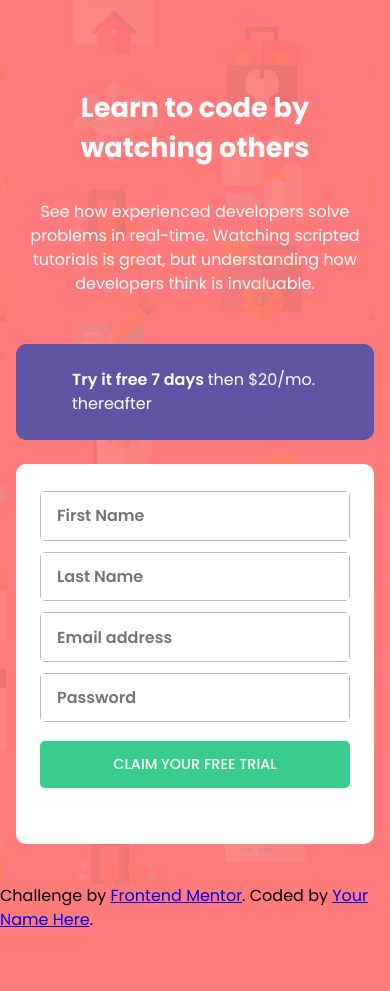
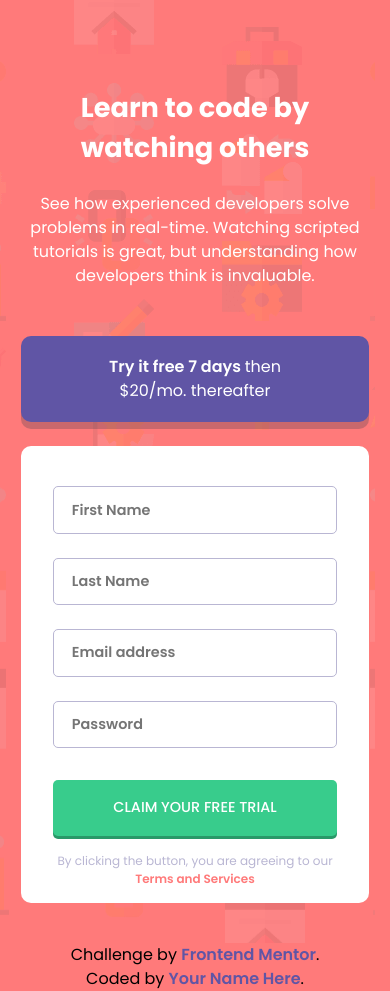
Before and after one commit to Otavio-Cipriano/intro-with-signup-form, a website built with Parcel: page src/index.html in a window 390 px wide. Before the commit the page ends 932 px from the top, so only its background shows below. Built offline with nearby package versions, Linux system fonts and the light colour scheme.

Commit message:
mobile view style

```diff
--- a/src/index.html
+++ b/src/index.html
@@ -58,7 +58,11 @@
                 Claim your free trial
               </button>
             </div>
-            By clicking the button, you are agreeing to our Terms and Services
+            <div class="form__reclaim">
+              <span>
+                By clicking the button, you are agreeing to our <a href="/">Terms and Services</a>
+              </span>
+            </div>
           </form>
         </div>
       </div>
@@ -68,7 +72,7 @@
     <div class="container">
       <p class="attribution">
         Challenge by <a href="https://www.frontendmentor.io?ref=challenge" target="_blank">Frontend Mentor</a>.
-        Coded by <a href="#">Your Name Here</a>.
+        <br> Coded by <a href="#">Your Name Here</a>.
     </div>
     </p>
   </footer>
--- a/src/sass/abstracts/_breakpoints.sass
+++ b/src/sass/abstracts/_breakpoints.sass
@@ -1,2 +1,2 @@
-$dekstop: 1440px
+$desktop: 1440px
 $mobile: 375px
--- a/src/sass/components/_textfield.sass
+++ b/src/sass/components/_textfield.sass
@@ -5,10 +5,15 @@
     margin: 0.7rem 0
     border: 1.5px solid $grayish-blue
     border-radius: 5px
+    padding: 0.7rem 1rem
 
     input
         background-color: inherit
         width: 100%
         font-weight: 600
-        padding: 0.7rem 1rem
+        font-size: 0.9rem
         border: none
+
+        &:focus
+            border: none
+            outline: none
--- a/src/sass/main.sass
+++ b/src/sass/main.sass
@@ -8,7 +8,7 @@ body, button, input
     background-color: $red
 
 .container
-    max-width: $dekstop
+    max-width: $desktop
     margin: auto
 
 .hero
@@ -18,14 +18,14 @@ body, button, input
     background-repeat: no-repeat
     background-color: $red
     color: white
-    padding: 2.5rem 1rem
+    padding: 2.5rem 1.3rem
 
     &__text
         text-align: center
         margin: 3rem 0
 
     &__title
-        margin: 2rem 0
+        margin: 2rem 0 1.5rem 0
 
     &__p
         margin: 1rem 0
@@ -33,16 +33,23 @@ body, button, input
     &__banner
         background-color: $blue
         border-radius: 10px
-        padding: 1.5rem 3.5rem
+        padding: 1.2rem 3.5rem
         margin: 1.5rem 0
+        text-align: center
+        box-shadow: 0px 7px transparentize($dark-blue, 0.72)
 
-    &__form
+    @media ( min-width:  $desktop)
+        display: flex
 
 .form
     form
         background-color: white
-        padding: 1rem 1.5rem
+        padding: 1rem 2rem
         border-radius: 10px
+
+    .input
+        max-width: 450px
+        margin: 1.5rem auto
 
     &__actions
         display: flex
@@ -50,7 +57,7 @@ body, button, input
 
         button
             width: 100%
-            padding: 0.8rem
+            padding: 1.1rem
             text-transform: uppercase
             background-color: $green
             border: none
@@ -59,3 +66,26 @@ body, button, input
             color: white
             font-weight: 500
             font-size: 0.9rem
+            box-shadow: 0 3px #299969
+            max-width: 450px
+
+    &__reclaim
+        color: $grayish-blue
+        text-align: center
+        font-size: 0.75rem
+        line-height: 1.1rem
+        margin-top: 8px
+
+        a
+            color: $red
+            text-decoration: none
+            font-weight: 600
+
+.attribution
+    color: color
+    text-align: center
+
+    a
+        color: $blue
+        text-decoration: none
+        font-weight: 600
```
Also changed, not shown: dist/index.html, 2 other files.
